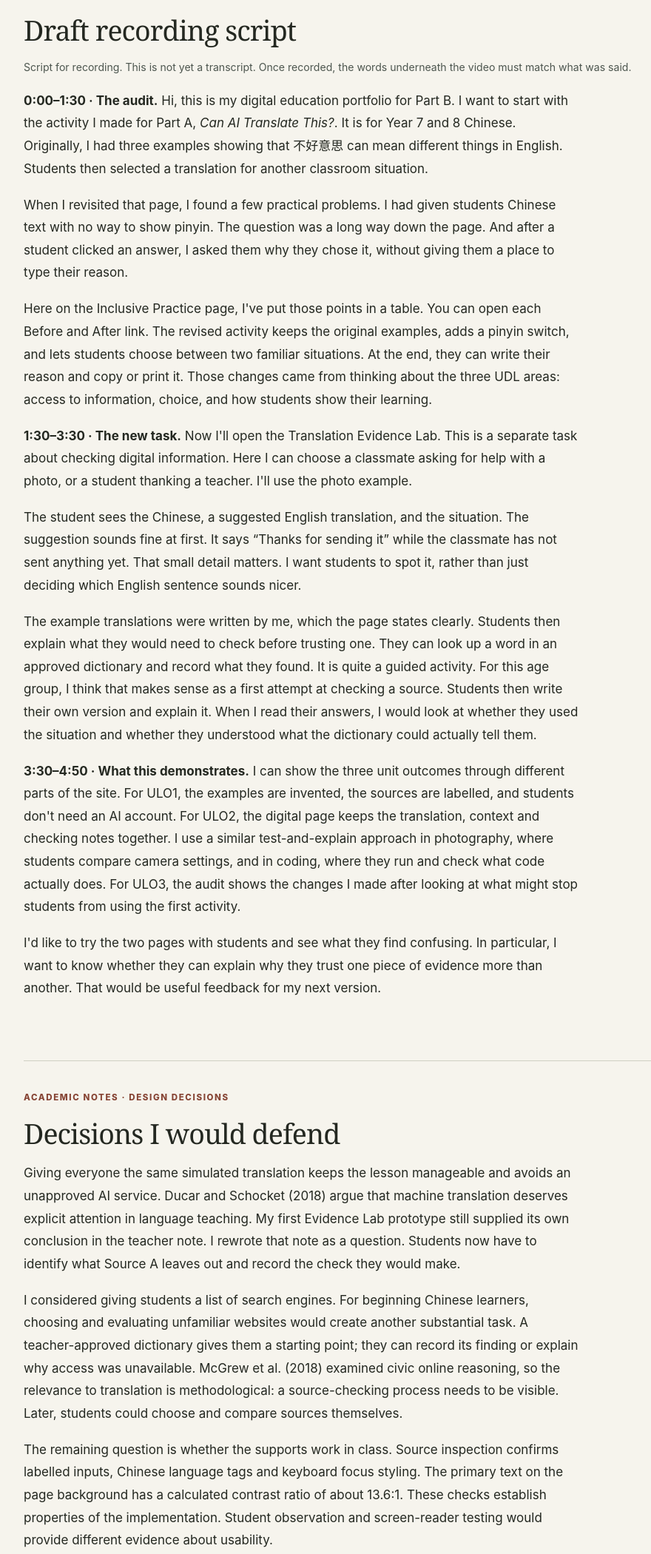
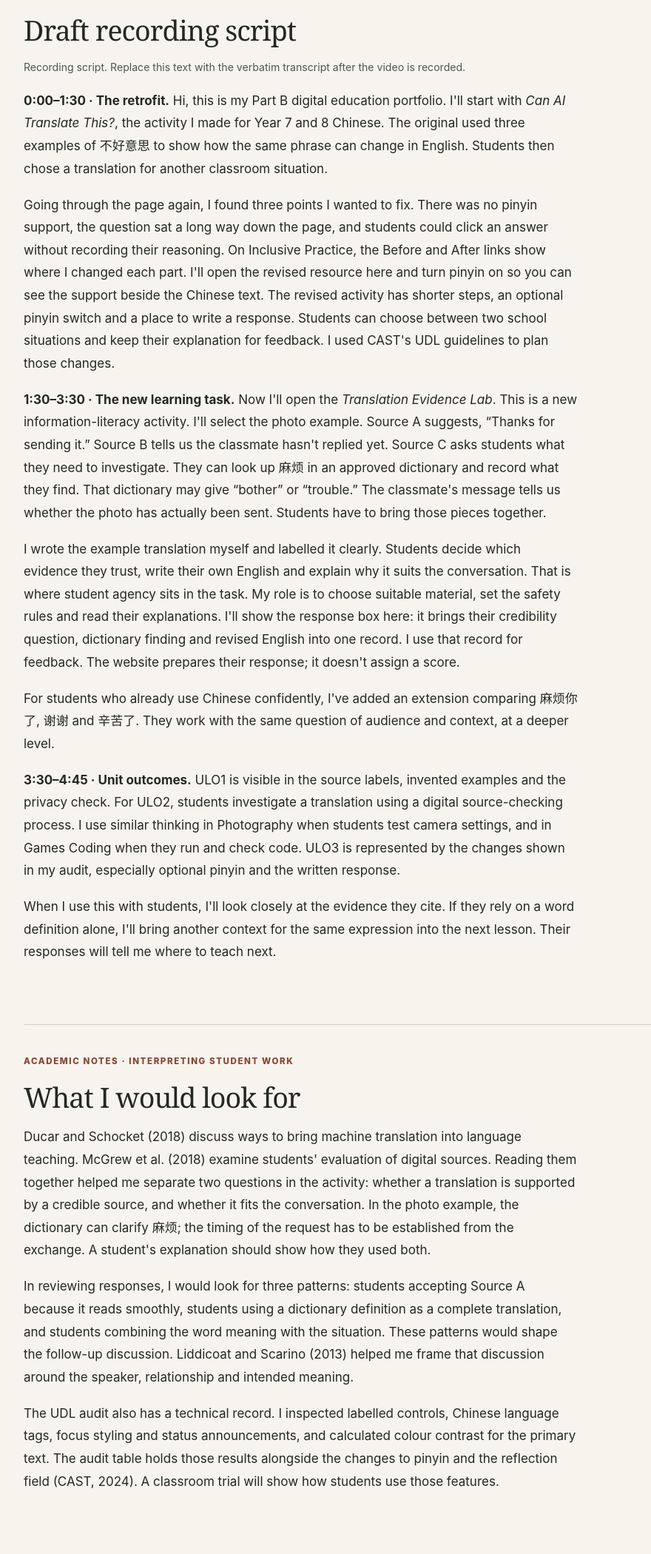
Before and after one commit to ZhijiWang/digital-education-portfolio, a plain HTML site: page part-b/professional.html in a window 1280 px wide. Shown: the part 1240-3340 px from the top of the page at 74% size, without its empty margins (68-948 px from the left). Drawn offline with Linux system fonts and the light colour scheme.

Commit message:
Align evidence task and teaching criteria; tighten portfolio prose and record verified accessibility checks

```diff
--- a/part-b/professional.html
+++ b/part-b/professional.html
@@ -17,25 +17,24 @@
 <div><p class="eyebrow">Recording required</p><h3>4–5 minute Part B walkthrough</h3>
 <p>Screen recording to be embedded here before submission.</p></div></div>
 <h2 style="margin-top:3rem" id="transcript">Draft recording script</h2>
-<p class="mini">Script for recording. This is not yet a transcript. Once recorded, the words underneath the video must match what was said.</p>
+<p class="mini">Recording script. Replace this text with the verbatim transcript after the video is recorded.</p>
 <div class="prose">
-<p><strong>0:00–1:30 · The audit.</strong> Hi, this is my digital education portfolio for Part B. I want to start with the activity I made for Part A, <em>Can AI Translate This?</em>. It is for Year 7 and 8 Chinese. Originally, I had three examples showing that <span lang="zh-Hans">不好意思</span> can mean different things in English. Students then selected a translation for another classroom situation.</p>
-<p>When I revisited that page, I found a few practical problems. I had given students Chinese text with no way to show pinyin. The question was a long way down the page. And after a student clicked an answer, I asked them why they chose it, without giving them a place to type their reason.</p>
-<p>Here on the Inclusive Practice page, I've put those points in a table. You can open each Before and After link. The revised activity keeps the original examples, adds a pinyin switch, and lets students choose between two familiar situations. At the end, they can write their reason and copy or print it. Those changes came from thinking about the three UDL areas: access to information, choice, and how students show their learning.</p>
-<p><strong>1:30–3:30 · The new task.</strong> Now I'll open the Translation Evidence Lab. This is a separate task about checking digital information. Here I can choose a classmate asking for help with a photo, or a student thanking a teacher. I'll use the photo example.</p>
-<p>The student sees the Chinese, a suggested English translation, and the situation. The suggestion sounds fine at first. It says “Thanks for sending it” while the classmate has not sent anything yet. That small detail matters. I want students to spot it, rather than just deciding which English sentence sounds nicer.</p>
-<p>The example translations were written by me, which the page states clearly. Students then explain what they would need to check before trusting one. They can look up a word in an approved dictionary and record what they found. It is quite a guided activity. For this age group, I think that makes sense as a first attempt at checking a source. Students then write their own version and explain it. When I read their answers, I would look at whether they used the situation and whether they understood what the dictionary could actually tell them.</p>
-<p><strong>3:30–4:50 · What this demonstrates.</strong> I can show the three unit outcomes through different parts of the site. For ULO1, the examples are invented, the sources are labelled, and students don't need an AI account. For ULO2, the digital page keeps the translation, context and checking notes together. I use a similar test-and-explain approach in photography, where students compare camera settings, and in coding, where they run and check what code actually does. For ULO3, the audit shows the changes I made after looking at what might stop students from using the first activity.</p>
-<p>I'd like to try the two pages with students and see what they find confusing. In particular, I want to know whether they can explain why they trust one piece of evidence more than another. That would be useful feedback for my next version.</p>
+<p><strong>0:00–1:30 · The retrofit.</strong> Hi, this is my Part B digital education portfolio. I'll start with <em>Can AI Translate This?</em>, the activity I made for Year 7 and 8 Chinese. The original used three examples of <span lang="zh-Hans">不好意思</span> to show how the same phrase can change in English. Students then chose a translation for another classroom situation.</p>
+<p>Going through the page again, I found three points I wanted to fix. There was no pinyin support, the question sat a long way down the page, and students could click an answer without recording their reasoning. On Inclusive Practice, the Before and After links show where I changed each part. I'll open the revised resource here and turn pinyin on so you can see the support beside the Chinese text. The revised activity has shorter steps, an optional pinyin switch and a place to write a response. Students can choose between two school situations and keep their explanation for feedback. I used CAST's UDL guidelines to plan those changes.</p>
+<p><strong>1:30–3:30 · The new learning task.</strong> Now I'll open the <em>Translation Evidence Lab</em>. This is a new information-literacy activity. I'll select the photo example. Source A suggests, “Thanks for sending it.” Source B tells us the classmate hasn't replied yet. Source C asks students what they need to investigate. They can look up <span lang="zh-Hans">麻烦</span> in an approved dictionary and record what they find. That dictionary may give “bother” or “trouble.” The classmate's message tells us whether the photo has actually been sent. Students have to bring those pieces together.</p>
+<p>I wrote the example translation myself and labelled it clearly. Students decide which evidence they trust, write their own English and explain why it suits the conversation. That is where student agency sits in the task. My role is to choose suitable material, set the safety rules and read their explanations. I'll show the response box here: it brings their credibility question, dictionary finding and revised English into one record. I use that record for feedback. The website prepares their response; it doesn't assign a score.</p>
+<p>For students who already use Chinese confidently, I've added an extension comparing <span lang="zh-Hans">麻烦你了</span>, <span lang="zh-Hans">谢谢</span> and <span lang="zh-Hans">辛苦了</span>. They work with the same question of audience and context, at a deeper level.</p>
+<p><strong>3:30–4:45 · Unit outcomes.</strong> ULO1 is visible in the source labels, invented examples and the privacy check. For ULO2, students investigate a translation using a digital source-checking process. I use similar thinking in Photography when students test camera settings, and in Games Coding when they run and check code. ULO3 is represented by the changes shown in my audit, especially optional pinyin and the written response.</p>
+<p>When I use this with students, I'll look closely at the evidence they cite. If they rely on a word definition alone, I'll bring another context for the same expression into the next lesson. Their responses will tell me where to teach next.</p>
 </div>
 </section>
 <section class="section shell" id="scholarly-notes">
-<p class="eyebrow">Academic notes · Design decisions</p>
-<h2>Decisions I would defend</h2>
+<p class="eyebrow">Academic notes · Interpreting student work</p>
+<h2>What I would look for</h2>
 <div class="prose">
-<p>Giving everyone the same simulated translation keeps the lesson manageable and avoids an unapproved AI service. Ducar and Schocket (2018) argue that machine translation deserves explicit attention in language teaching. My first Evidence Lab prototype still supplied its own conclusion in the teacher note. I rewrote that note as a question. Students now have to identify what Source A leaves out and record the check they would make.</p>
-<p>I considered giving students a list of search engines. For beginning Chinese learners, choosing and evaluating unfamiliar websites would create another substantial task. A teacher-approved dictionary gives them a starting point; they can record its finding or explain why access was unavailable. McGrew et al. (2018) examined civic online reasoning, so the relevance to translation is methodological: a source-checking process needs to be visible. Later, students could choose and compare sources themselves.</p>
-<p>The remaining question is whether the supports work in class. Source inspection confirms labelled inputs, Chinese language tags and keyboard focus styling. The primary text on the page background has a calculated contrast ratio of about 13.6:1. These checks establish properties of the implementation. Student observation and screen-reader testing would provide different evidence about usability.</p>
+<p>Ducar and Schocket (2018) discuss ways to bring machine translation into language teaching. McGrew et al. (2018) examine students' evaluation of digital sources. Reading them together helped me separate two questions in the activity: whether a translation is supported by a credible source, and whether it fits the conversation. In the photo example, the dictionary can clarify <span lang="zh-Hans">麻烦</span>; the timing of the request has to be established from the exchange. A student's explanation should show how they used both.</p>
+<p>In reviewing responses, I would look for three patterns: students accepting Source A because it reads smoothly, students using a dictionary definition as a complete translation, and students combining the word meaning with the situation. These patterns would shape the follow-up discussion. Liddicoat and Scarino (2013) helped me frame that discussion around the speaker, relationship and intended meaning.</p>
+<p>The UDL audit also has a technical record. I inspected labelled controls, Chinese language tags, focus styling and status announcements, and calculated colour contrast for the primary text. The audit table holds those results alongside the changes to pinyin and the reflection field (CAST, 2024). A classroom trial will show how students use those features.</p>
 </div></section>
 <section class="section shell" id="ulo"><p class="eyebrow">Unit learning outcomes</p><h2>Where the evidence sits</h2>
 <div class="columns-3">
```
Also changed, not shown: part-b/inclusive.html (+3 -2 lines), part-b/index.html (+3 -3 lines), part-b/lab.html (+3 -3 lines), part-b/resources.html (+7 -7 lines), 1 other file.
